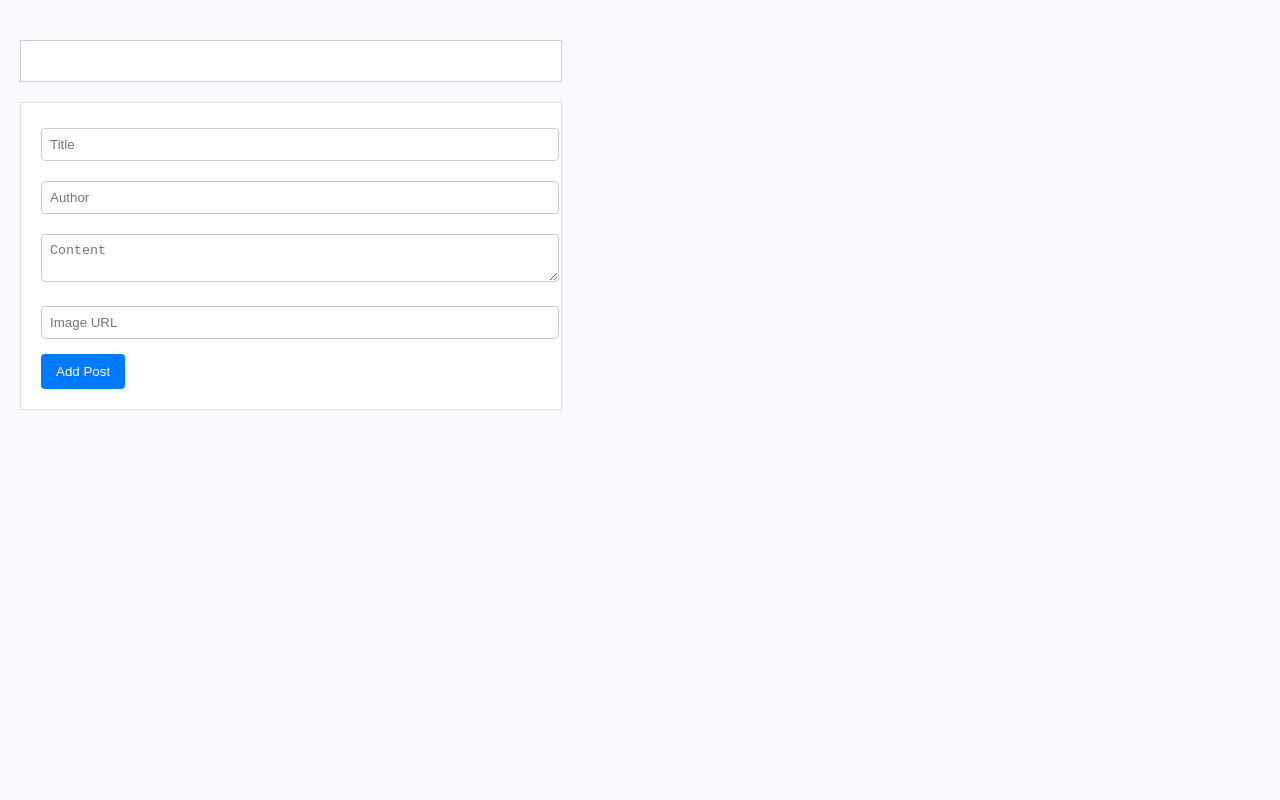
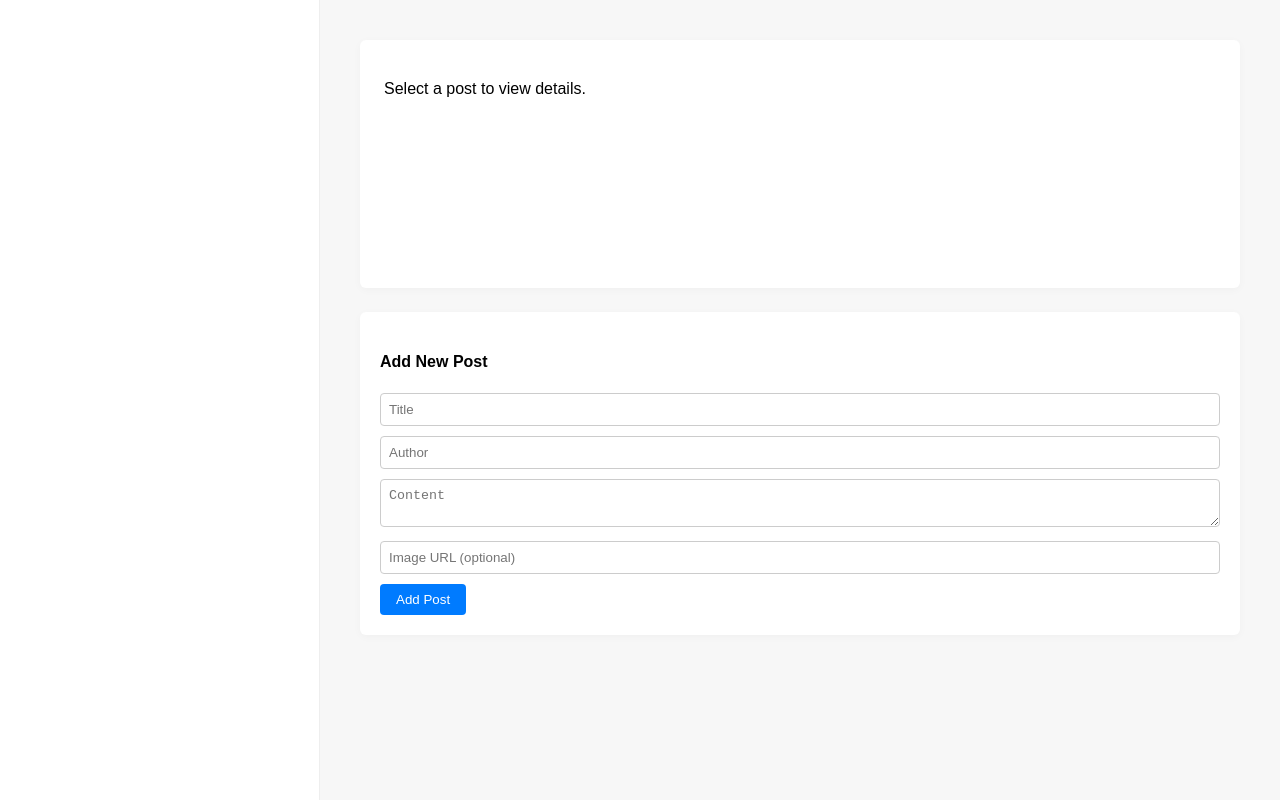
Before and after one commit to levimutai/code-challenge3, a plain HTML site: page index.html in a window 1280 px wide. Drawn offline with Linux system fonts and the light colour scheme; no server answers.

Commit message:
modified index.html and style.css to sync with javascript

```diff
--- a/index.html
+++ b/index.html
@@ -4,17 +4,38 @@
   <meta charset="UTF-8">
   <title>Blog Post Manager</title>
   <link rel="stylesheet" href="style.css">
+
 </head>
 <body>
-  <div id="post-list"></div>
-  <div id="post-detail"></div>
-  <form id="new-post-form">
-    <input type="text" name="title" placeholder="Title" required>
-    <input type="text" name="author" placeholder="Author" required>
-    <textarea name="content" placeholder="Content" required></textarea>
-    <input type="text" name="image" placeholder="Image URL">
-    <button type="submit">Add Post</button>
-  </form>
+  <div class="container">
+    <div id="post-list">
+      <!-- Blog post titles will be rendered here -->
+    </div>
+    <div id="main-content">
+      <div id="post-detail">
+        <p>Select a post to view details.</p>
+      </div>
+
+      <form id="edit-post-form" class="hidden">
+        <h4>Update Post Details</h4>
+        <label for="edit-title">Title:</label>
+        <input type="text" name="title" id="edit-title" required>
+        <label for="edit-content">Content:</label>
+        <textarea name="content" id="edit-content" rows="5" required></textarea>
+        <button type="submit">Update Post</button>
+        <button type="button" id="cancel-edit">Cancel</button>
+      </form>
+
+      <form id="new-post-form">
+        <h4>Add New Post</h4>
+        <input type="text" id="new-title" name="title" placeholder="Title" required>
+        <input type="text" id="new-author" name="author" placeholder="Author" required>
+        <textarea id="new-content" name="content" placeholder="Content" required></textarea>
+        <input type="text" id="new-image" name="image" placeholder="Image URL (optional)">
+        <button type="submit">Add Post</button>
+      </form>
+    </div>
+  </div>
   <script src="index.js"></script>
 </body>
 </html>
--- a/style.css
+++ b/style.css
@@ -1,69 +1,88 @@
+
     body {
       font-family: Arial, sans-serif;
-  background-color: #f7f9fc;
       margin: 0;
+      background: #f7f7f7;
+    }
+    .container {
+      display: flex;
+      min-height: 100vh;
+    }
+    #post-list {
+      width: 25%;
+      background: #fff;
+      border-right: 1px solid #eee;
       padding: 20px;
-  color: #333;
+      box-sizing: border-box;
+      overflow-y: auto;
     }
-
-#post-list {
+    #post-list div {
+      background: #f0f0f0;
+      margin-bottom: 10px;
+      padding: 10px;
+      border-radius: 4px;
+      cursor: pointer;
+      transition: background 0.2s;
+    }
+    #post-list div:hover {
+      background: #e0e0e0;
+    }
+    #main-content {
+      flex: 1;
       display: flex;
       flex-direction: column;
-  max-width: 300px;
-  margin-bottom: 20px;
+      padding: 40px;
+      box-sizing: border-box;
     }
-
-#post-list div {
-  background: white;
-  padding: 10px;
-  border: 1px solid #ddd;
-  margin-bottom: 8px;
-  cursor: pointer;
-  transition: background 0.3s;
+    #post-detail {
+      background: #fff;
+      padding: 24px;
+      border-radius: 6px;
+      margin-bottom: 24px;
+      min-height: 200px;
+      box-shadow: 0 2px 8px rgba(0,0,0,0.03);
     }
-#post-list div:hover {
-  background: #e6f0ff;
+    #new-post-form, #edit-post-form {
+      background: #fff;
+      padding: 20px;
+      border-radius: 6px;
+      box-shadow: 0 2px 8px rgba(0,0,0,0.03);
+      margin-bottom: 16px;
     }
-
-#post-detail {
-  background: white;
-  padding: 20px;
-  border: 1px solid #ccc;
-  max-width: 500px;
-  margin-bottom: 20px;
-}
-
-form {
-  background: #ffffff;
-  padding: 20px;
-  border: 1px solid #ddd;
-  max-width: 500px;
-  margin-bottom: 20px;
-}
-
-input[type="text"],
-textarea {
+    #new-post-form input, #new-post-form textarea,
+    #edit-post-form input, #edit-post-form textarea {
       width: 100%;
+      margin-bottom: 10px;
       padding: 8px;
-  margin-top: 5px;
-  margin-bottom: 15px;
       border: 1px solid #ccc;
       border-radius: 4px;
+      box-sizing: border-box;
     }
-
-button {
+    #new-post-form button, #edit-post-form button {
+      padding: 8px 16px;
+      border: none;
+      border-radius: 4px;
       background: #007bff;
-  color: white;
-  border: none;
-  padding: 10px 15px;
-  border-radius: 4px;
+      color: #fff;
       cursor: pointer;
+      margin-right: 8px;
     }
-
-button:hover {
-  background: #0056b3;
+    #edit-post-form button[type="button"] {
+      background: #6c757d;
     }
-
     .hidden {
       display: none;
     }
+    @media (max-width: 800px) {
+      .container {
+        flex-direction: column;
+      }
+      #post-list {
+        width: 100%;
+        border-right: none;
+        border-bottom: 1px solid #eee;
+      }
+      #main-content {
+        padding: 20px;
+      }
+    }
```
Also changed, not shown: db.json (+18 -7 lines). Lines whose indentation alone changed are shown as unchanged.
